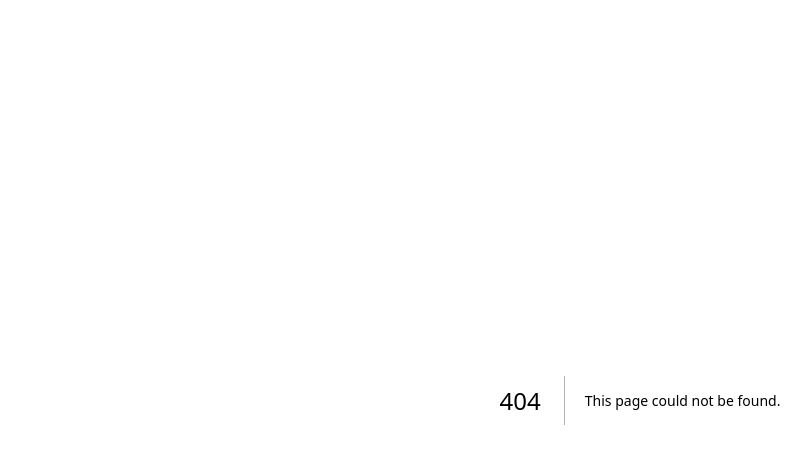
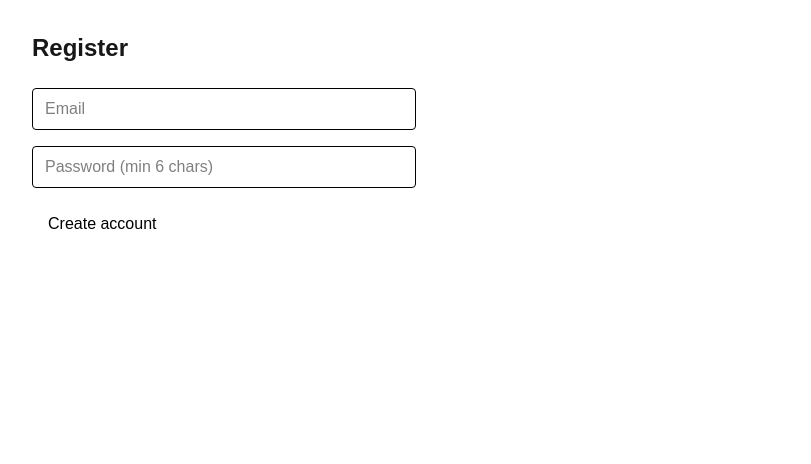
Before and after one commit to marek3993/Rentulo, a Next.js app: page /register in a window 1280 px wide. Before the commit this address had no page. Shown: the top 464 px of the page, without its empty margins (0-811 px from the left). Built offline with nearby package versions, Linux system fonts and the light colour scheme; no server answers.

Commit message:
feat: add register/login pages and logout

```diff
--- /dev/null
+++ b/src/app/login/page.tsx
@@ -0,0 +1,55 @@
+"use client";
+
+import { useState } from "react";
+import { supabase } from "@/lib/supabaseClient";
+
+export default function LoginPage() {
+  const [email, setEmail] = useState("");
+  const [password, setPassword] = useState("");
+  const [status, setStatus] = useState<string>("");
+
+  const onSubmit = async (e: React.FormEvent) => {
+    e.preventDefault();
+    setStatus("Signing in...");
+
+    const { error } = await supabase.auth.signInWithPassword({ email, password });
+
+    if (error) {
+      setStatus("Error: " + error.message);
+      return;
+    }
+
+    setStatus("Signed in ✅ Go to home.");
+  };
+
+  return (
+    <main className="p-8 max-w-md">
+      <h1 className="text-2xl font-semibold">Login</h1>
+
+      <form onSubmit={onSubmit} className="mt-6 space-y-4">
+        <input
+          className="w-full rounded border px-3 py-2 text-black"
+          placeholder="Email"
+          value={email}
+          onChange={(e) => setEmail(e.target.value)}
+          type="email"
+          required
+        />
+        <input
+          className="w-full rounded border px-3 py-2 text-black"
+          placeholder="Password"
+          value={password}
+          onChange={(e) => setPassword(e.target.value)}
+          type="password"
+          required
+        />
+
+        <button className="rounded bg-white px-4 py-2 text-black">
+          Sign in
+        </button>
+      </form>
+
+      {status ? <p className="mt-4">{status}</p> : null}
+    </main>
+  );
+}
--- a/src/app/page.tsx
+++ b/src/app/page.tsx
@@ -1,5 +1,6 @@
 "use client";
 
+import Link from "next/link";
 import { useEffect, useState } from "react";
 import { supabase } from "@/lib/supabaseClient";
 
@@ -18,10 +19,28 @@ export default function Home() {
     run();
   }, []);
 
+  const logout = async () => {
+    await supabase.auth.signOut();
+    const { data } = await supabase.auth.getSession();
+    setStatus("Supabase OK ✅ Session: " + (data.session ? "YES" : "NO"));
+  };
+
   return (
     <main className="p-8">
       <h1 className="text-2xl font-semibold">Rentulo MVP</h1>
       <p className="mt-4">{status}</p>
+
+      <div className="mt-6 flex gap-4">
+        <Link className="underline" href="/register">
+          Register
+        </Link>
+        <Link className="underline" href="/login">
+          Login
+        </Link>
+        <button className="underline" onClick={logout}>
+          Logout
+        </button>
+      </div>
     </main>
   );
 }
--- /dev/null
+++ b/src/app/register/page.tsx
@@ -0,0 +1,56 @@
+"use client";
+
+import { useState } from "react";
+import { supabase } from "@/lib/supabaseClient";
+
+export default function RegisterPage() {
+  const [email, setEmail] = useState("");
+  const [password, setPassword] = useState("");
+  const [status, setStatus] = useState<string>("");
+
+  const onSubmit = async (e: React.FormEvent) => {
+    e.preventDefault();
+    setStatus("Creating account...");
+
+    const { error } = await supabase.auth.signUp({ email, password });
+
+    if (error) {
+      setStatus("Error: " + error.message);
+      return;
+    }
+
+    setStatus("Account created ✅ You can now sign in.");
+  };
+
+  return (
+    <main className="p-8 max-w-md">
+      <h1 className="text-2xl font-semibold">Register</h1>
+
+      <form onSubmit={onSubmit} className="mt-6 space-y-4">
+        <input
+          className="w-full rounded border px-3 py-2 text-black"
+          placeholder="Email"
+          value={email}
+          onChange={(e) => setEmail(e.target.value)}
+          type="email"
+          required
+        />
+        <input
+          className="w-full rounded border px-3 py-2 text-black"
+          placeholder="Password (min 6 chars)"
+          value={password}
+          onChange={(e) => setPassword(e.target.value)}
+          type="password"
+          minLength={6}
+          required
+        />
+
+        <button className="rounded bg-white px-4 py-2 text-black">
+          Create account
+        </button>
+      </form>
+
+      {status ? <p className="mt-4">{status}</p> : null}
+    </main>
+  );
+}
```
